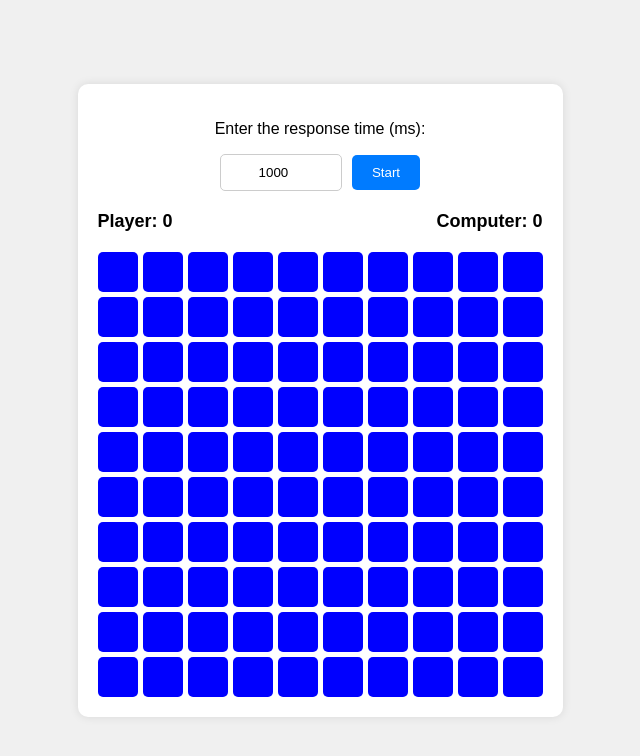
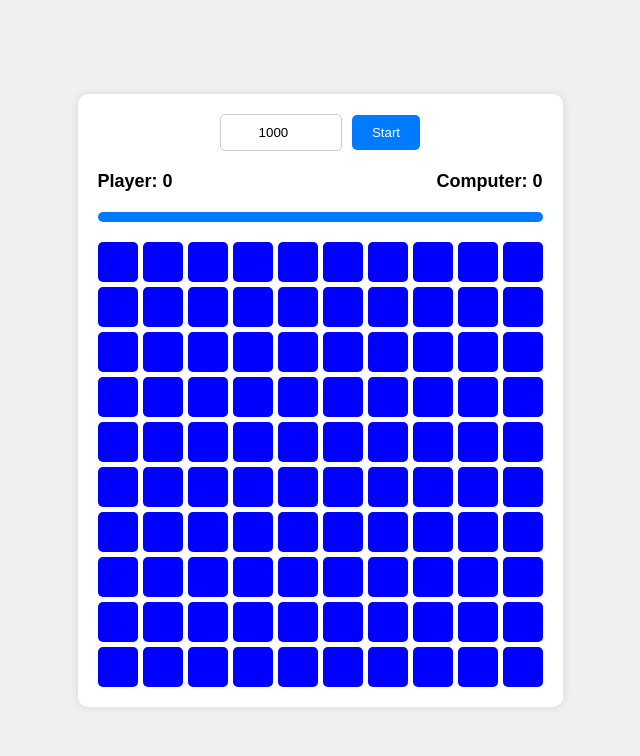
Before and after one commit to IliaDanyuk/mini-game, an Angular app: page / in a window 1280 px wide. Shown: the top 756 px of the page, without its empty margins (320-960 px from the left). Built offline with nearby package versions, Linux system fonts and the light colour scheme.

Commit message:
added 2 types of timer

```diff
--- a/src/app/mini-game/game.component.css
+++ b/src/app/mini-game/game.component.css
@@ -56,6 +56,7 @@
   background-color: #0000ff;
   border-radius: 5px;
   cursor: pointer;
+  transition: background-color 0.3s ease;
 }
 
 .cell.yellow {
@@ -101,6 +102,21 @@
   font-size: 24px;
 }
 
+.timer-bar {
+  width: 100%;
+  height: 10px;
+  background-color: #ddd;
+  border-radius: 5px;
+  margin-bottom: 20px;
+  overflow: hidden;
+}
+
+.timer-fill {
+  height: 100%;
+  background-color: #007bff;
+  transition: width 0.1s linear;
+}
+
 @media (orientation: portrait) {
   .grid {
     grid-template-columns: repeat(10, 30px);
--- a/src/app/mini-game/game.component.html
+++ b/src/app/mini-game/game.component.html
@@ -1,12 +1,15 @@
 <div class="game-container">
   <div class="header">
-    <p>Enter the response time (ms):</p>
+    <!-- <p>Enter the response time (ms):</p>   SIMPLE TIMER-->
     <input class="input-time" type="number" [(ngModel)]="timeLimit" />
     <button class="start-button" (click)="startGame()">Start</button>
   </div>
   <div class="score-board">
     <span>Player: {{ playerScore }}</span>
     <span>Computer: {{ computerScore }}</span>
+  </div>
+  <div class="timer-bar" *ngIf="!gameOver">
+    <div class="timer-fill" [style.width.%]="timerProgress"></div>
   </div>
   <div class="grid">
     <div
--- a/src/app/mini-game/game.component.ts
+++ b/src/app/mini-game/game.component.ts
@@ -27,11 +27,14 @@ export class GameComponent {
 
   public playerScore = 0;
   public computerScore = 0;
+  // public remainingTime = 0;
+  public timerProgress = 100;
   public timeLimit = 1000;
   public gameOver = false;
   public modalIsOpen = false;
   public winner = "";
   private gameSubscription: Subscription | null = null;
+  private timerSubscription: Subscription | null = null;
 
   startGame() {
     if (this.gameSubscription) {
@@ -42,6 +45,7 @@ export class GameComponent {
     this.computerScore = 0;
     this.gameOver = false;
     this.modalIsOpen = false;
+    this.timerProgress = 100;
 
     this.gameSubscription = interval(this.timeLimit).subscribe(() => {
       this.highlightRandomCell();
@@ -72,6 +76,14 @@ export class GameComponent {
     const cell = this.grid[cellIndex];
 
     cell.color = CellColor.Yellow;
+    this.startTimer();
+    // this.remainingTime = this.timeLimit;
+
+    // const timer = interval(100).subscribe(() => {  // SIMPLE TIMER
+    //   if (this.remainingTime > 0) {
+    //     this.remainingTime -= 100;
+    //   }
+    // });
 
     setTimeout(() => {
       if (cell.color === CellColor.Yellow && !this.gameOver) {
@@ -80,7 +92,25 @@ export class GameComponent {
         this.updateAvailableCells(cellIndex);
         this.checkGameOver();
       }
+      // timer.unsubscribe();
     }, this.timeLimit);
+  }
+
+  startTimer() {
+    if (this.timerSubscription) {
+      this.timerSubscription.unsubscribe();
+    }
+
+    this.timerProgress = 100;
+    const step = 100 / (this.timeLimit / 100);
+
+    this.timerSubscription = interval(100).subscribe(() => {
+      if (this.timerProgress > 0) {
+        this.timerProgress -= step;
+      } else {
+        this.timerSubscription.unsubscribe();
+      }
+    });
   }
 
   resetGrid() {
@@ -105,6 +135,9 @@ export class GameComponent {
       if (this.gameSubscription) {
         this.gameSubscription.unsubscribe();
       }
+      if (this.timerSubscription) {
+        this.timerSubscription.unsubscribe();
+      }
     }
   }
 
```
